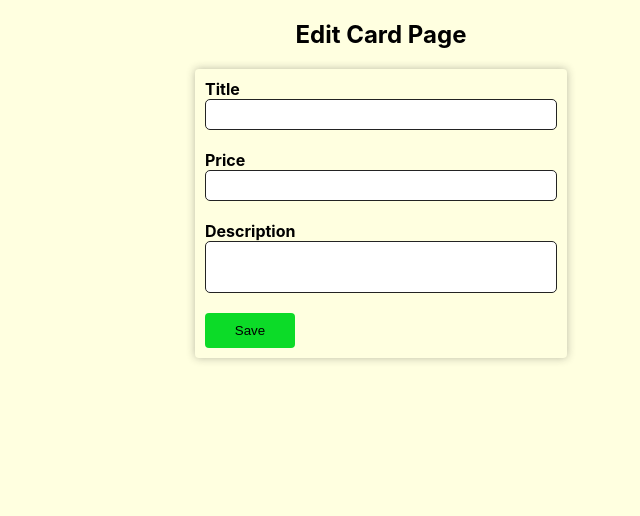
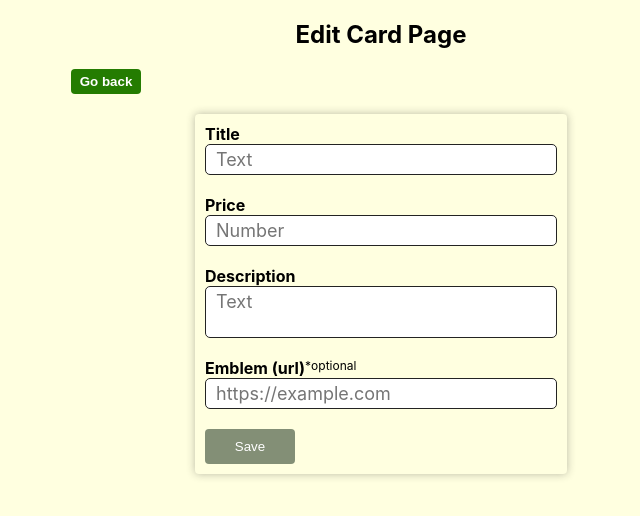
Before and after one commit to ivanberko/Qualium_Systems, a React app: page /edit in a window 1280 px wide. Shown: the whole page, without its empty margins (259-899 px from the left). Built offline with nearby package versions, Linux system fonts and the light colour scheme; data requests are answered from the project's data file.

Commit message:
add validations for the form, add a "go back" button to the "create" and "edit" pages

```diff
--- a/db.json
+++ b/db.json
@@ -5,119 +5,152 @@
       "title": "Audi",
       "description": "Lorem ipsum dolor sit amet consectetur adipisicing elit. Enim, qui?",
       "price": 100,
-      "inCart": true
+      "inCart": true,
+      "labelUrl": "https://автолого.рф/wp-content/uploads/audi-logo-145x100.png"
     },
     {
       "id": "ixp8fd8u67h",
       "title": "BMW",
       "description": "Lorem ipsum dolor sit amet consectetur adipisicing elit. Enim, qui?",
       "price": 150,
-      "inCart": false
+      "inCart": false,
+      "labelUrl": "https://автолого.рф/wp-content/uploads/bmw-logo-1-145x100.png"
     },
     {
       "id": "ox98i1f5idg",
       "title": "Citroen",
       "description": "Lorem ipsum dolor sit amet consectetur adipisicing elit. Enim, qui?",
       "price": 200,
-      "inCart": false
+      "inCart": false,
+      "labelUrl": "https://автолого.рф/wp-content/uploads/citroen-logo-145x100.png"
     },
     {
       "id": "adv62bxeq9i",
       "title": "Lexus",
       "description": "Lorem ipsum dolor sit amet consectetur adipisicing elit. Enim, qui?",
       "price": 250,
-      "inCart": false
+      "inCart": false,
+      "labelUrl": "https://автолого.рф/wp-content/uploads/lexus-logo-145x100.png"
     },
     {
       "id": "yp5hqdyqh9b",
       "title": "Mazda",
       "description": "Lorem ipsum dolor sit amet consectetur adipisicing elit. Enim, qui?",
       "price": 300,
-      "inCart": false
+      "inCart": false,
+      "labelUrl": "https://автолого.рф/wp-content/uploads/mazda-logo-145x100.png"
     },
     {
       "id": "e79ep31aiwk",
       "title": "Mitsubishi",
       "description": "Lorem ipsum dolor sit amet consectetur adipisicing elit. Enim, qui?",
       "price": 350,
-      "inCart": false
+      "inCart": false,
+      "labelUrl": "https://автолого.рф/wp-content/uploads/mitsubishi-logo-145x100.png"
     },
     {
       "id": "vbrrcrvb9lg",
       "title": "Opel",
       "description": "Lorem ipsum dolor sit amet consectetur adipisicing elit. Enim, qui?",
       "price": 400,
-      "inCart": false
+      "inCart": false,
+      "labelUrl": "https://автолого.рф/wp-content/uploads/opel-logo-145x100.png"
     },
     {
       "id": "jop3ymxur9",
       "title": "Peugeot",
       "description": "Lorem ipsum dolor sit amet consectetur adipisicing elit. Enim, qui?",
       "price": 450,
-      "inCart": false
+      "inCart": false,
+      "labelUrl": "https://автолого.рф/wp-content/uploads/peugeot-logo-2021-145x100.png"
     },
     {
       "id": "b5vcuhjp8r9",
       "title": "Renault",
       "description": "Lorem ipsum dolor sit amet consectetur adipisicing elit. Enim, qui?",
       "price": 500,
-      "inCart": false
+      "inCart": false,
+      "labelUrl": "https://автолого.рф/wp-content/uploads/renault-logo-145x100.png"
     },
     {
       "id": "z60tmp10ba",
       "title": "SEAT",
       "description": "Lorem ipsum dolor sit amet consectetur adipisicing elit. Enim, qui?",
       "price": 550,
-      "inCart": false
+      "inCart": false,
+      "labelUrl": "https://автолого.рф/wp-content/uploads/seat-logo-145x100.png"
     },
     {
       "id": "jko2vslbj4",
       "title": "Scoda",
       "description": "Lorem ipsum dolor sit amet consectetur adipisicing elit. Enim, qui?",
       "price": 600,
-      "inCart": false
+      "inCart": false,
+      "labelUrl": "https://автолого.рф/wp-content/uploads/skoda-logo-145x100.png"
     },
     {
       "id": "hxgyij8ixgj",
       "title": "Suzuki",
       "description": "Lorem ipsum dolor sit amet consectetur adipisicing elit. Enim, qui?",
       "price": 650,
-      "inCart": false
+      "inCart": false,
+      "labelUrl": "https://автолого.рф/wp-content/uploads/suzuki-logo-145x100.png"
     },
     {
       "id": "tdr6kubr2xd",
       "title": "Tesla",
       "description": "Lorem ipsum dolor sit amet consectetur adipisicing elit. Enim, qui?",
       "price": 700,
-      "inCart": false
+      "inCart": false,
+      "labelUrl": "https://автолого.рф/wp-content/uploads/tesla-logo-145x100.png"
     },
     {
       "id": "ct4w8vhab5p",
       "title": "Toyota",
       "description": "Lorem ipsum dolor sit amet consectetur adipisicing elit. Enim, qui?",
       "price": 750,
-      "inCart": false
+      "inCart": false,
+      "labelUrl": "https://автолого.рф/wp-content/uploads/toyota-logo-145x100.png"
     },
     {
       "id": "vkllhfm09zm",
       "title": "Ford",
       "description": "Lorem ipsum dolor sit amet consectetur adipisicing elit. Enim, qui?",
       "price": 800,
-      "inCart": false
+      "inCart": false,
+      "labelUrl": "https://автолого.рф/wp-content/uploads/ford-logo-145x100.png"
     },
     {
       "id": "m7281hc8os",
       "title": "Honda",
       "description": "Lorem ipsum dolor sit amet consectetur adipisicing elit. Enim, qui?",
       "price": 850,
-      "inCart": false
+      "inCart": false,
+      "labelUrl": "https://автолого.рф/wp-content/uploads/honda-logo-145x100.png"
     },
     {
       "id": "ixp8ux8u33h",
       "title": "Hyundai",
       "description": "Lorem ipsum dolor sit amet consectetur adipisicing elit. Enim, qui?",
       "price": 900,
-      "inCart": false
+      "inCart": false,
+      "labelUrl": "https://автолого.рф/wp-content/uploads/hyundai-logo-145x100.png"
+    },
+    {
+      "id": 21409899,
+      "title": "Bentley",
+      "description": "Lorem ipsum dolor sit amet consectetur adipisicing elit. Enim, qui?",
+      "price": "2000",
+      "inCart": false,
+      "labelUrl": "https://автолого.рф/wp-content/uploads/bentley-logo-145x100.png"
+    },
+    {
+      "id": 98474595,
+      "title": "Mercedes-Benz",
+      "description": "Lorem ipsum dolor sit amet consectetur adipisicing elit. Enim, qui?",
+      "price": "900",
+      "inCart": false,
+      "labelUrl": "https://автолого.рф/wp-content/uploads/mercedes-benz-logo-145x100.png"
     }
   ],
   "cart": [
--- a/src/components/Button/Button.module.css
+++ b/src/components/Button/Button.module.css
@@ -10,6 +10,7 @@
   text-decoration: none;
   display: inline-block;
   cursor: pointer;
+  transition: .3s linear;
 }
 
 .button:disabled {
@@ -17,3 +18,7 @@
   color: #ffffff;
   cursor: not-allowed;
 }
+
+.button:hover {
+  background-color: #00ff88;
+}
--- a/src/components/Button/index.js
+++ b/src/components/Button/index.js
@@ -3,7 +3,7 @@ import { button } from './Button.module.css';
 
 const Button = ({label, handleClick, isActive}) => {
   return (
-    <button className={button} type='button' onClick={handleClick} disabled={isActive}>
+    <button className={button} type='submit' onClick={handleClick} disabled={isActive}>
       {label}
     </button>
   );
--- a/src/components/Card/index.js
+++ b/src/components/Card/index.js
@@ -11,11 +11,11 @@ import Button from '../Button';
 import { updateProducts, deleteProduct, requestAddToCart } from '../../services/apiServices';
 
 // Styles
-import { cardBox, cardTitle, cardDesc, cardPrice, btnBox } from './Card.module.css';
+import { cardBox, cardTitle, cardDesc, cardPrice, btnBox, imgBox } from './Card.module.css';
 
 const Card = ({ product }) => {
   const { products, setProducts, cart, setCart } = useContext(Context);
-  const { title, description, price, inCart, id } = product;
+  const { title, description, price, inCart, labelUrl, id } = product;
 
   const handleClickAddToCart = () => {
     updateProducts(id, { inCart: true }).then(() =>
@@ -37,6 +37,11 @@ const Card = ({ product }) => {
         <p className={cardTitle}>
           <span>Title:</span> {title}
         </p>
+        {labelUrl && (
+          <div className={imgBox}>
+            <img src={labelUrl} alt='logo' />
+          </div>
+        )}
         <p className={cardDesc}>
           <span>Description:</span> {description}
         </p>
@@ -48,7 +53,7 @@ const Card = ({ product }) => {
         <Link
           to={{
             pathname: '/edit',
-            state: { title, description, price, id }
+            state: { title, description, price, labelUrl, id }
           }}
         >
           <Button label='Edit' />
--- a/src/components/FormCard/FormCard.module.css
+++ b/src/components/FormCard/FormCard.module.css
@@ -25,3 +25,14 @@
 .inputForm:focus {
   border: 1px solid #555555;
 }
+
+.inputForm:invalid {
+  border-color: rgba(203,0,2,.8);
+  box-shadow: inset 0 0.0625em 0.125em rgba(0,0,0,.2), 0 0 0.125em rgba(203,0,2,.8);
+}
+
+.labelInput span {
+  position: absolute;
+  font-weight: 400;
+  font-size: 12px;
+}
--- a/src/components/FormCard/index.js
+++ b/src/components/FormCard/index.js
@@ -11,25 +11,35 @@ import Button from '../Button';
 import { requestAddToProducts, updateProducts } from '../../services/apiServices';
 
 // Styles
-import { formCreate, inputForm } from './FormCard.module.css';
+import { formCreate, inputForm, labelInput } from './FormCard.module.css';
 
 const initStateForm = {
   id: '',
   title: '',
   description: '',
   price: '',
-  inCart: false
+  inCart: false,
+  labelUrl: ''
 };
 
 const FormCard = ({ history, location: { state } }) => {
   const { products, setProducts } = useContext(Context);
   const [formData, setFormData] = useState(initStateForm);
+  const [isActiveForm, setIsActiveForm] = useState(false);
 
   useEffect(() => {
     if (state) {
       setFormData({ ...formData, ...state });
     }
   }, []);
+
+  useEffect(() => {
+    if (formData.title && formData.description && formData.price) {
+      return setIsActiveForm(true);
+    }
+
+    setIsActiveForm(false)
+  }, [formData]);
 
   const handleSubmit = e => {
     e.preventDefault();
@@ -47,38 +57,54 @@ const FormCard = ({ history, location: { state } }) => {
   };
 
   return (
-    <form className={formCreate}>
-      <label>
+    <form className={formCreate} onSubmit={handleSubmit}>
+      <label className={labelInput}>
         Title
         <input
           type='text'
           name='title'
+          placeholder='Text'
           value={formData.title}
           className={inputForm}
           onChange={({ target }) => setFormData({ ...formData, title: target.value })}
         />
       </label>
-      <label>
+      <label className={labelInput}>
         Price
         <input
-          type='number'
+          type='text'
           name='price'
+          placeholder='Number'
+          pattern='\d*[\.+]?\d{1,2}'
           value={formData.price}
           className={inputForm}
-          onChange={({ target }) => setFormData({ ...formData, price: +target.value })}
+          onChange={({ target }) => setFormData({ ...formData, price: target.value })}
         />
       </label>
-      <label>
+      <label className={labelInput}>
         Description
         <textarea
           type='text'
           name='description'
+          placeholder='Text'
           value={formData.description}
           className={inputForm}
           onChange={({ target }) => setFormData({ ...formData, description: target.value })}
         />
       </label>
-      <Button label={'Save'} handleClick={handleSubmit} />
+      <label className={labelInput}>
+        Emblem (url)<span>*optional</span>
+        <input
+          type='url'
+          name='emblem'
+          placeholder='https://example.com'
+          pattern='https?://.+'
+          value={formData.labelUrl}
+          className={inputForm}
+          onChange={({ target }) => setFormData({ ...formData, labelUrl: target.value })}
+        />
+      </label>
+      <Button label={'Save'} isActive={!isActiveForm} />
     </form>
   );
 };
--- a/src/pages/CreateView/index.js
+++ b/src/pages/CreateView/index.js
@@ -1,13 +1,22 @@
+import { useHistory } from 'react-router-dom';
+
 // Components
 import FormCard from '../../components/FormCard';
 
 // Styles
-import { titlePage } from './CreateView.module.css';
+import { titlePage, btnGoBack, goBackBox } from './CreateView.module.css';
 
 const CreateCardPage = () => {
+  const history = useHistory();
+
   return (
     <section>
       <h1 className={titlePage}>Create Card Page</h1>
+      <div className={goBackBox}>
+        <button type='button' className={btnGoBack} onClick={history.goBack}>
+          Go back
+        </button>
+      </div>
       <FormCard />
     </section>
   );
--- a/src/pages/EditView/EditView.module.css
+++ b/src/pages/EditView/EditView.module.css
@@ -2,3 +2,25 @@
   text-align: center;
   margin-bottom: 20px;
 }
+
+.goBackBox {
+  margin: 0 auto;
+  width: 50%;
+  text-align: left;
+  margin-bottom: 20px;
+}
+
+.btnGoBack {
+  background-color: #247c01;
+  width: 70px;
+  max-height: 36px;
+  border: none;
+  border-radius: 4px;
+  color: #fff;
+  padding: 5px;
+  font-weight: 700;
+  text-align: center;
+  text-decoration: none;
+  display: inline-block;
+  cursor: pointer;
+}
--- a/src/pages/EditView/index.js
+++ b/src/pages/EditView/index.js
@@ -1,13 +1,22 @@
+import { useHistory } from 'react-router-dom';
+
 // Components
 import FormCard from '../../components/FormCard';
 
 // Styles
-import { titlePage } from './EditView.module.css';
+import { titlePage, btnGoBack, goBackBox } from './EditView.module.css';
 
 const EditCardPage = () => {
+  const history = useHistory();
+
   return (
     <section>
       <h1 className={titlePage}>Edit Card Page</h1>
+      <div className={goBackBox}>
+        <button type='button' className={btnGoBack} onClick={history.goBack}>
+          Go back
+        </button>
+      </div>
       <FormCard />
     </section>
   );
```
Also changed, not shown: src/components/Card/Card.module.css (+8 -0 lines), src/pages/CreateView/CreateView.module.css (+22 -0 lines).
